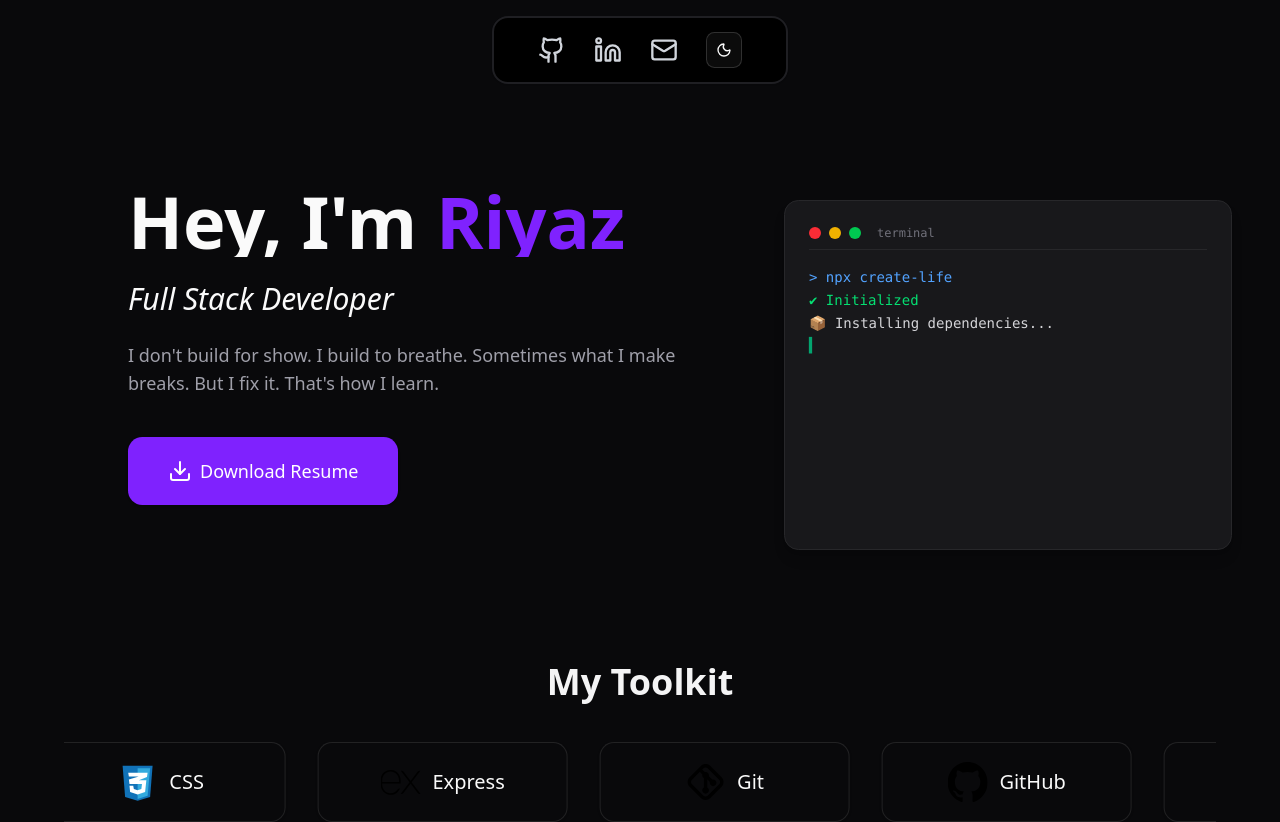
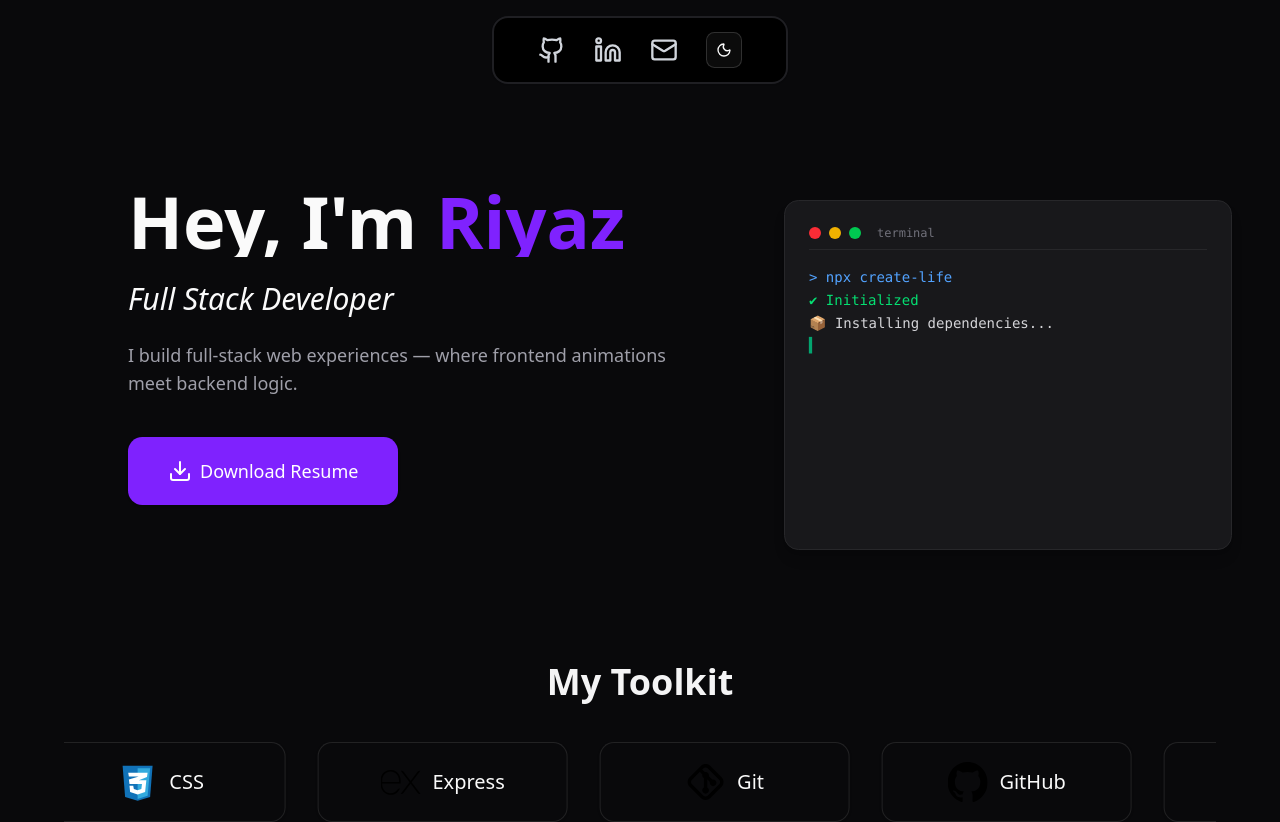
Before and after one commit to riyaz-shaik-16/portfolio, a React (Vite) app: page / in a window 1280 px wide. Shown: the top 822 px of the page. Built offline with nearby package versions, Linux system fonts and the light colour scheme.

Commit message:
fix: Update Hero component text to better reflect project focus

```diff
--- a/src/components/Hero.jsx
+++ b/src/components/Hero.jsx
@@ -116,8 +116,7 @@ const Hero = () => {
             variants={textVariants}
             className="text-base md:text-lg text-muted-foreground"
           >
-            I don't build for show. I build to breathe. Sometimes what I make
-            breaks. But I fix it. That's how I learn.
+            I build full-stack web experiences — where frontend animations meet backend logic.
           </motion.p>
 
           <motion.div
```
